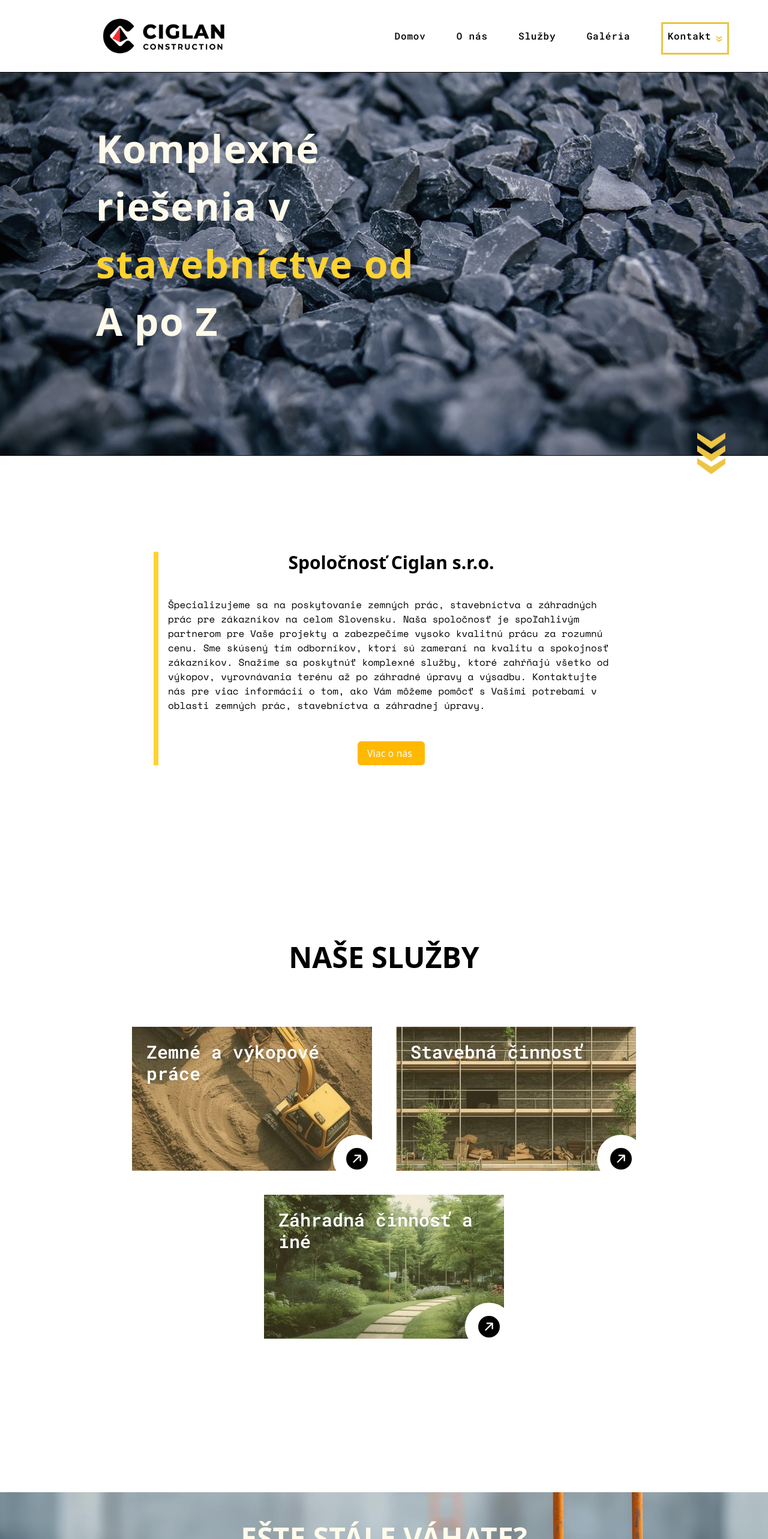
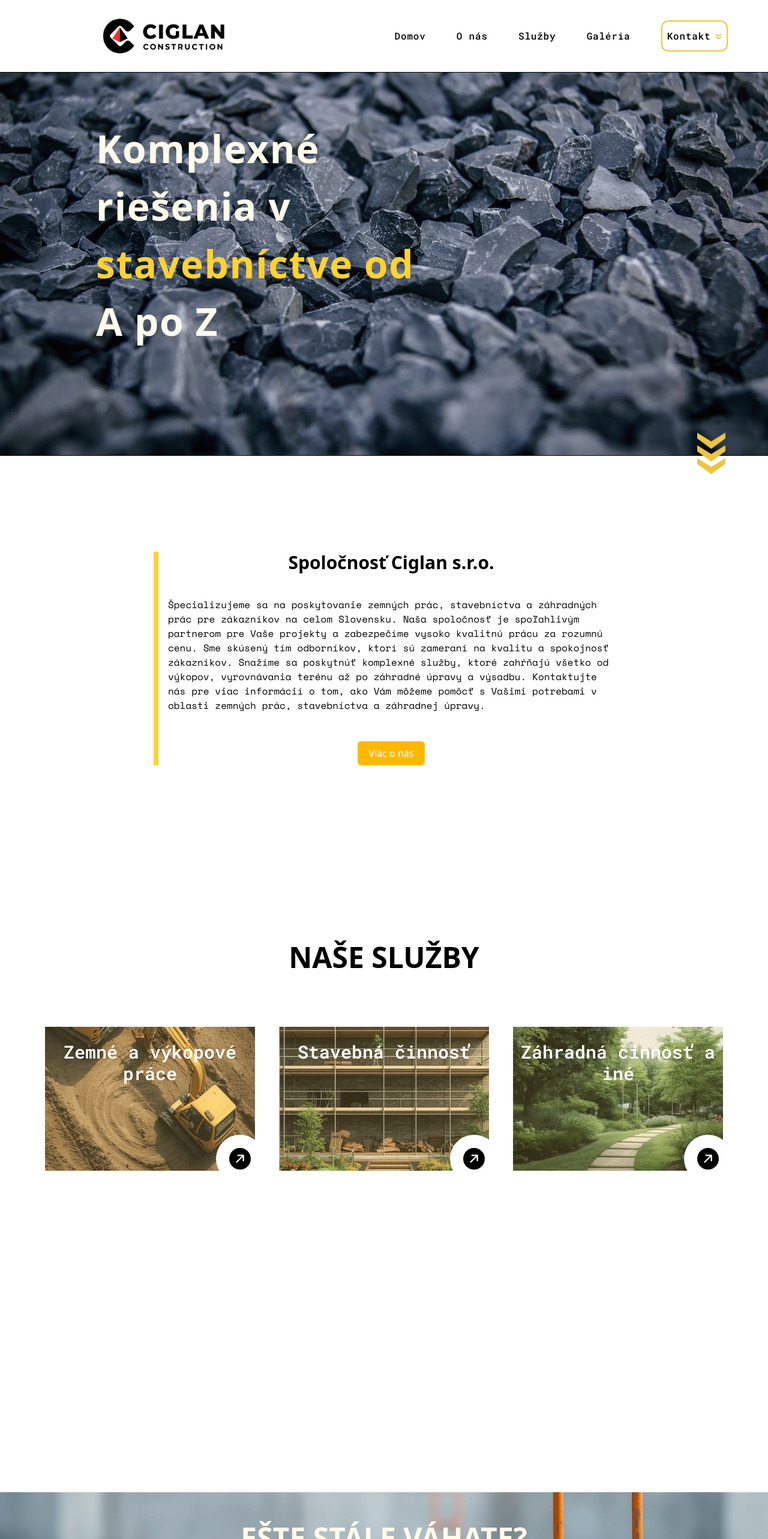
Before and after one commit to Dukoooo/ciglan_2025_tailwind, a React (Vite) app: page / in a window 1280 px wide. Shown: the top 2566 px of the page at 60% size. Built offline with nearby package versions, Linux system fonts and the light colour scheme.

Commit message:
Fix: Final commit-03 - Ciglan.sk tailwind

```diff
--- a/index.html
+++ b/index.html
@@ -1,10 +1,10 @@
-<!DOCTYPE html>
+<!doctype html>
 <html lang="en">
   <head>
     <meta charset="UTF-8" />
     <link rel="icon" type="image/svg+xml" href="/vite.svg" />
     <meta name="viewport" content="width=device-width, initial-scale=1.0" />
-    <title>ciglan_2025</title>
+    <title>ciglan.sk</title>
   </head>
   <body>
     <div id="root"></div>
--- a/src/components/Baner.jsx
+++ b/src/components/Baner.jsx
@@ -4,6 +4,7 @@ import { LuMessageCircleMore } from "react-icons/lu";
 
 function Baner() {
   return (
+    <Link to="/contact">
       <div className="  flex flex-col items-center justify-center min-h-[30vh] md:min-h-[33vh] xl:min-h-[45vh] 2xl:min-h-[40vh]  bg-amber-400 mx-auto  w-screen ">
         <div className="w-[100%] mx-2 text-center mt-10 md:w-[95%] xl:w-[80%] 2xl:max-w-[60%] transform hover:scale-105 duration-350">
           <div className="relative top-[-70px] left-[41%] w-fit md:top-[-95px] md:left-[45%] 2xl:top-[-80px]">
@@ -14,11 +15,12 @@ function Baner() {
             <span className="text-zinc-950"> projekt </span>?
           </h2>
           <span className="flex items-center gap-1 md:text-xl md:px-3 md:py-1 md:mt-7 tracking-wider font-black text-center justify-center mt-5 text-stone-900 border-2 w-fit mx-auto px-2 border-amber-50 cursor-pointer  mb-5">
-          <Link to="/contact">Kontaktujte nás</Link>{" "}
+            Kontaktujte nás
             <LuMessageCircleMore className="text-amber-50" />
           </span>
         </div>
       </div>
+    </Link>
   );
 }
 
--- a/src/components/UI/ServiceItem.jsx
+++ b/src/components/UI/ServiceItem.jsx
@@ -11,8 +11,9 @@ function ServiceItem({
   modalState,
 }) {
   return (
+    <Link to={`/services/${id}`}>
       <div
-      className="h-[30vh] min-w-[300px] max-w-[400px] w-full relative cursor-pointer group"
+        className="h-[30vh]  w-[350px] relative cursor-pointer group"
         key={id}
       >
         <div
@@ -25,17 +26,16 @@ function ServiceItem({
         >
           <div className="absolute inset-0 bg-amber-300/15 backdrop-blur-[0.6px] group-hover:backdrop-blur-0  group-hover:bg-transparent transition-all duration-400 "></div>
 
-        <h1 className="relative z-10 text-white text-2xl font-semibold pl-6 md:text-3xl pt-6 drop-shadow font-[Roboto_Mono]">
+          <h1 className="relative z-10 text-white text-2xl font-semibold md:text-3xl pt-6 drop-shadow font-[Roboto_Mono] text-center">
             {name}
           </h1>
         </div>
 
         <span className="absolute right-[-15px] bottom-[-20px] z-30 bg-white w-20 h-20 flex items-center justify-center rounded-full ">
-        <Link to={`/services/${id}`}>
           <BsArrowUpRightCircleFill className="text-4xl hover:text-amber-400 hover:scale-110 duration-300 cursor-pointer" />
-        </Link>
         </span>
       </div>
+    </Link>
   );
 }
 
--- a/src/components/layout/Navigation.jsx
+++ b/src/components/layout/Navigation.jsx
@@ -42,7 +42,7 @@ function Navigation() {
 
       <nav
         className={`z-50 overflow-hidden transition-[height] duration-500 ease-in-out
-          ${isOpen ? "h-[83%]" : "h-0"} md:h-auto
+          ${isOpen ? "h-[86%]" : "h-0"} md:h-auto
           absolute  top-30 md:left-0 xl:left-30 bg-black text-white w-full
           md:w-[70%] lg:w-[60%] md:relative md:top-0 md:bg-transparent md:text-black font-[Roboto_Mono] `}
       >
@@ -63,14 +63,14 @@ function Navigation() {
             <Link to="/gallery">Galéria</Link>
           </li>
 
-          <span className="md:border-3 md:border-[#EDC543] px-2 py-2 flex justify-between items-center cursor-pointer group">
+          <span className="md:border-2 md:border-[#EDC543]  px-2 py-1 flex justify-between items-center rounded-xl mb-2 pt-3 cursor-pointer group">
             <li className="cursor-pointer hover:text-[#EDC543] transition-colors duration-300 border-b-2  pb-2 border-[#EDC543] md:border-none">
               <Link to="/contact">Kontakt</Link>
             </li>
             <img
               src={arrowSmall}
               alt="arrows"
-              className="hidden md:block pl-2 h-[100%] transform transition-transform duration-200 group-hover:translate-y-0.5"
+              className="hidden md:block pl-2 h-[100%] pb-2 transform transition-transform duration-200 group-hover:translate-y-0.5"
             />
           </span>
         </ul>
--- a/src/sections/AboutSection.jsx
+++ b/src/sections/AboutSection.jsx
@@ -39,7 +39,7 @@ function AboutSection() {
           >
             <Link
               to="/about"
-              className=" flex w-[7rem] place-self-center bg-amber-400 px-4 py-2 rounded-md text-white mt-[2rem] md:mt-[3rem] cursor-pointer"
+              className=" flex w-[7rem] place-self-center bg-amber-400 px-4 py-2 rounded-md text-white mt-[2rem] md:mt-[3rem] cursor-pointer text-center items-center justify-center"
             >
               Viac o nás
             </Link>
--- a/src/sections/ServicesSection.jsx
+++ b/src/sections/ServicesSection.jsx
@@ -11,14 +11,14 @@ function ServicesSection() {
       viewport={{ once: true, amount: 0.3 }}
     >
       <section
-        className="min-h-[100vh]  mx-auto  mb-[8rem]  md:mt-[10rem] xl:w-screen px-4 "
+        className="min-h-[100vh]  mx-auto  mb-[8rem]  md:mt-[10rem] xl:w-screen px-auto "
         id="services"
       >
-        <div className=" 2xl:w-[1300px] flex flex-col justify-center mx-auto">
+        <div className=" 2xl:w-[1300px] flex flex-col justify-center items-center mx-auto">
           <h2 className="text-[2rem] mb-[5rem] md:text-[3rem]  md:tracking-normal font-black uppercase  2xl:text-[3.5rem] font-roboto  text-center  ">
             Naše služby
           </h2>
-          <div className="flex flex-wrap justify-center gap-10">
+          <div className="flex flex-wrap justify-center gap-10 text-center w-screen ">
             {servicesData.map((data) => (
               <ServiceItem
                 key={data.id}
```
Lines whose indentation alone changed are shown as unchanged.
